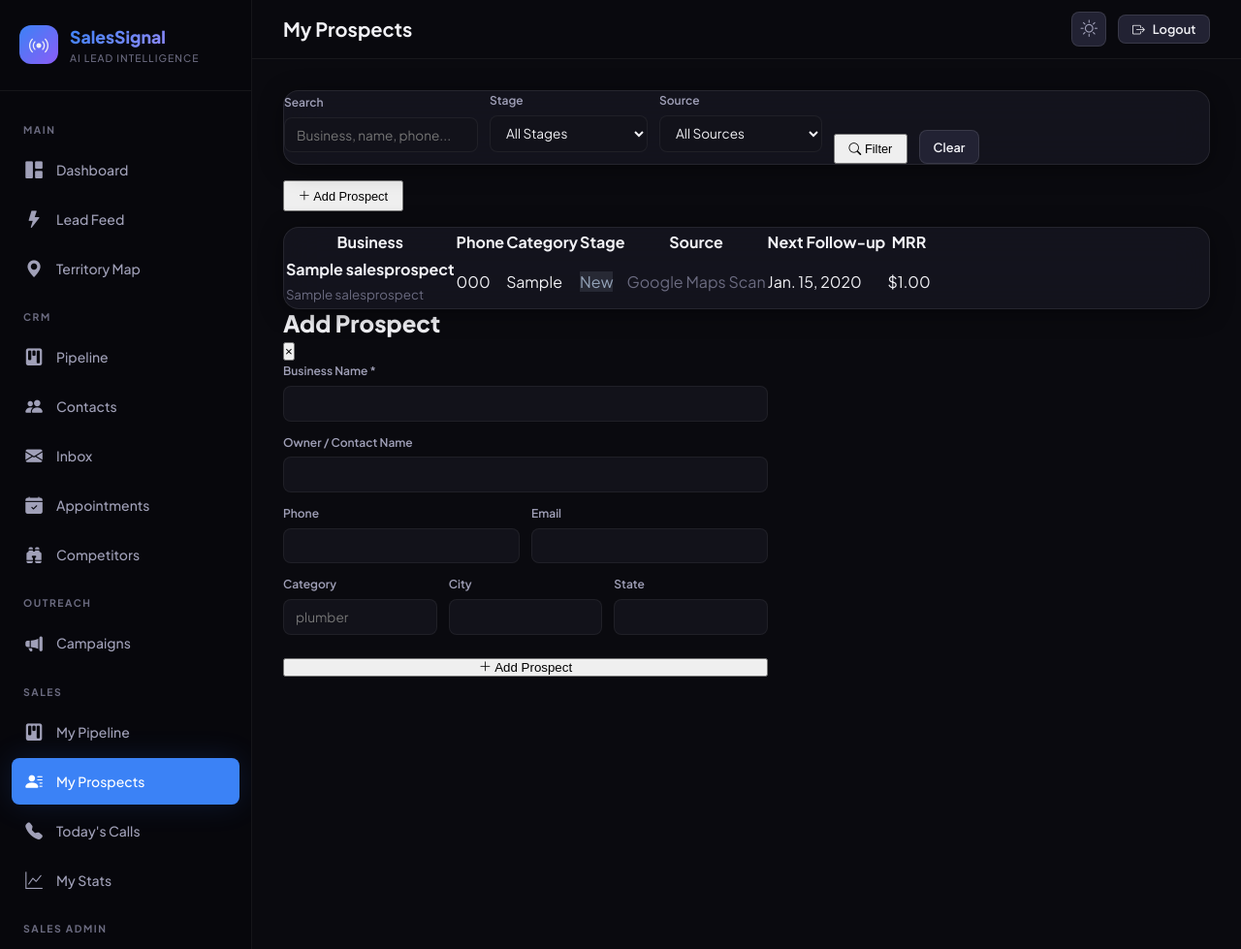
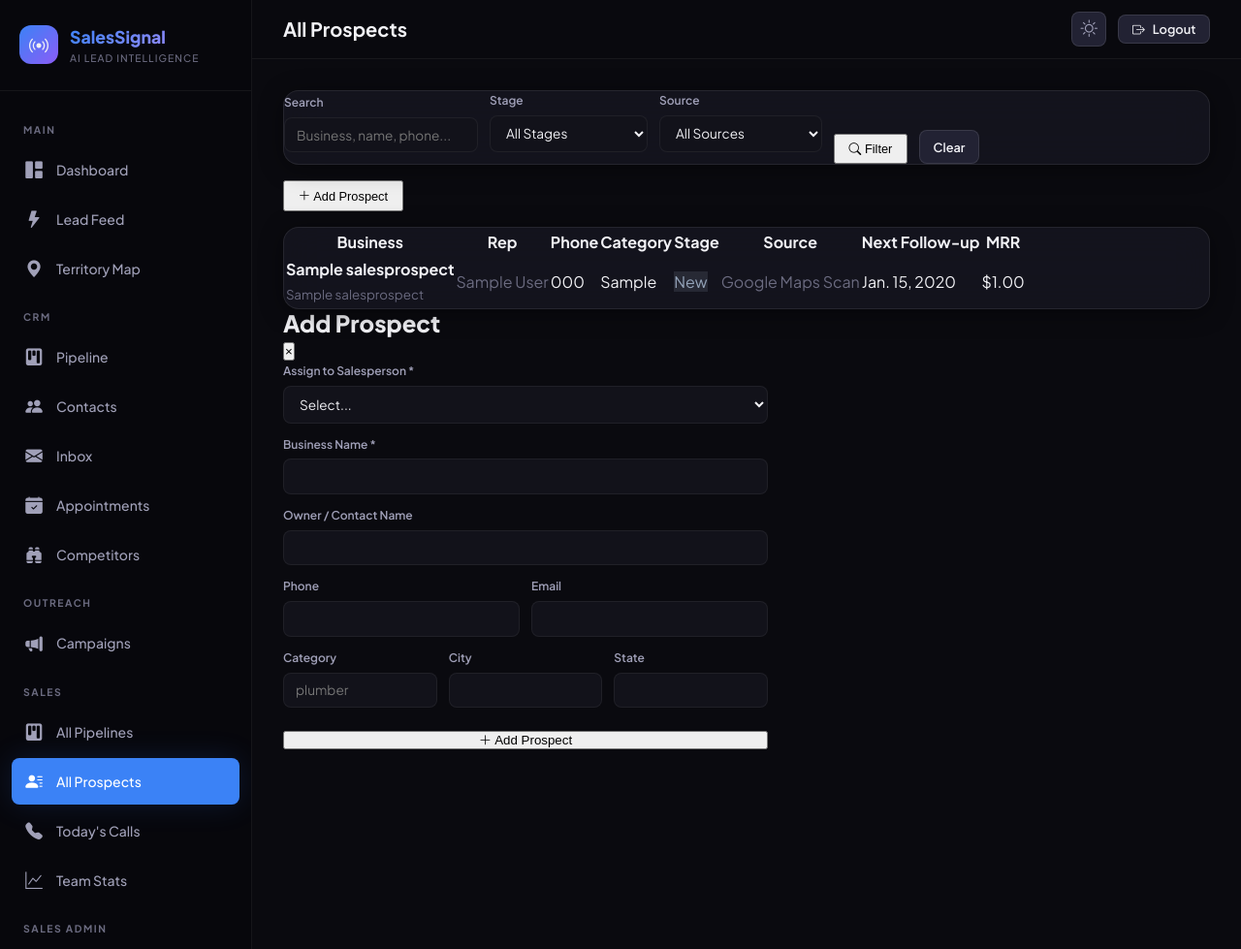
Before and after one commit to ATursi-AI/SalesSignalAI, a Django app: page /sales/prospects/ in a window 1280 px wide, after a click on "Add Prospect". Shown: the whole page at 97% size. Run offline with Django 5.2, Linux system fonts and the light colour scheme; a user stored in the database is signed in; tables that the repository leaves empty hold one stand-in row (values such as "Sample post").

Commit message:
Sales CRM access fix, NYC DOB fix, all updates

```diff
--- a/core/templates/base.html
+++ b/core/templates/base.html
@@ -79,15 +79,15 @@
                     <span>Campaigns</span>
                 </a>
 
-                {% if user.salesperson_profile %}
+                {% if user.salesperson_profile or user.is_superuser %}
                 <div class="sidebar-section-label">Sales</div>
                 <a href="{% url 'sales_pipeline' %}" class="sidebar-link {% if request.resolver_match.url_name == 'sales_pipeline' %}active{% endif %}">
                     <i class="bi bi-kanban-fill"></i>
-                    <span>My Pipeline</span>
+                    <span>{% if user.is_superuser %}All Pipelines{% else %}My Pipeline{% endif %}</span>
                 </a>
                 <a href="{% url 'sales_prospects' %}" class="sidebar-link {% if 'sales_prospect' in request.resolver_match.url_name %}active{% endif %}">
                     <i class="bi bi-person-lines-fill"></i>
-                    <span>My Prospects</span>
+                    <span>{% if user.is_superuser %}All Prospects{% else %}My Prospects{% endif %}</span>
                 </a>
                 <a href="{% url 'sales_today' %}" class="sidebar-link {% if request.resolver_match.url_name == 'sales_today' %}active{% endif %}">
                     <i class="bi bi-telephone-fill"></i>
@@ -95,7 +95,7 @@
                 </a>
                 <a href="{% url 'sales_stats' %}" class="sidebar-link {% if request.resolver_match.url_name == 'sales_stats' %}active{% endif %}">
                     <i class="bi bi-graph-up"></i>
-                    <span>My Stats</span>
+                    <span>{% if user.is_superuser %}Team Stats{% else %}My Stats{% endif %}</span>
                 </a>
                 {% endif %}
 
--- a/core/templates/sales/pipeline.html
+++ b/core/templates/sales/pipeline.html
@@ -1,8 +1,8 @@
 {% extends "base.html" %}
 {% load humanize %}
 
-{% block title %}My Pipeline{% endblock %}
-{% block page_title %}My Pipeline{% endblock %}
+{% block title %}{% if is_sales_admin %}All Pipelines{% else %}My Pipeline{% endif %}{% endblock %}
+{% block page_title %}{% if is_sales_admin %}All Pipelines{% else %}My Pipeline{% endif %}{% endblock %}
 
 {% block extra_css %}
 <style>
@@ -48,6 +48,7 @@
                  onclick="window.location='{% url 'sales_prospect_detail' p.id %}'">
                 <h4>{{ p.business_name|truncatechars:30 }}</h4>
                 <div class="meta">
+                    {% if is_sales_admin %}<strong>{{ p.salesperson.user.get_full_name|default:p.salesperson.user.username }}</strong><br>{% endif %}
                     {% if p.phone %}{{ p.phone }}{% endif %}
                     {% if p.service_category %} &middot; {{ p.service_category }}{% endif %}
                 </div>
--- a/core/templates/sales/prospects.html
+++ b/core/templates/sales/prospects.html
@@ -1,8 +1,8 @@
 {% extends "base.html" %}
 {% load humanize %}
 
-{% block title %}My Prospects{% endblock %}
-{% block page_title %}My Prospects{% endblock %}
+{% block title %}{% if is_sales_admin %}All Prospects{% else %}My Prospects{% endif %}{% endblock %}
+{% block page_title %}{% if is_sales_admin %}All Prospects{% else %}My Prospects{% endif %}{% endblock %}
 
 {% block content %}
 <div class="sales-page">
@@ -50,6 +50,7 @@
                 <thead>
                     <tr>
                         <th>Business</th>
+                        {% if is_sales_admin %}<th>Rep</th>{% endif %}
                         <th>Phone</th>
                         <th>Category</th>
                         <th>Stage</th>
@@ -65,6 +66,7 @@
                             <strong>{{ p.business_name }}</strong>
                             {% if p.owner_name %}<br><small class="text-muted">{{ p.owner_name }}</small>{% endif %}
                         </td>
+                        {% if is_sales_admin %}<td class="text-muted">{{ p.salesperson.user.get_full_name|default:p.salesperson.user.username }}</td>{% endif %}
                         <td>{{ p.phone|default:"—" }}</td>
                         <td>{{ p.service_category|default:"—" }}</td>
                         <td><span class="status-pill status-{{ p.pipeline_stage }}">{{ p.get_pipeline_stage_display }}</span></td>
@@ -73,7 +75,7 @@
                         <td>{% if p.estimated_monthly_value %}${{ p.estimated_monthly_value|intcomma }}{% else %}—{% endif %}</td>
                     </tr>
                     {% empty %}
-                    <tr><td colspan="7" class="text-muted text-center">No prospects yet. Add one or ask your admin to import leads.</td></tr>
+                    <tr><td colspan="{% if is_sales_admin %}8{% else %}7{% endif %}" class="text-muted text-center">No prospects yet. Add one or ask your admin to import leads.</td></tr>
                     {% endfor %}
                 </tbody>
             </table>
@@ -91,6 +93,17 @@
         <form id="add-form">
             {% csrf_token %}
             <input type="hidden" name="action" value="add_prospect">
+            {% if is_sales_admin and salespeople %}
+            <div class="form-group">
+                <label>Assign to Salesperson *</label>
+                <select name="salesperson_id" class="form-input" required>
+                    <option value="">Select...</option>
+                    {% for s in salespeople %}
+                    <option value="{{ s.id }}">{{ s.user.get_full_name|default:s.user.username }}</option>
+                    {% endfor %}
+                </select>
+            </div>
+            {% endif %}
             <div class="form-group">
                 <label>Business Name *</label>
                 <input type="text" name="business_name" class="form-input" required>
--- a/core/templates/sales/stats.html
+++ b/core/templates/sales/stats.html
@@ -1,8 +1,8 @@
 {% extends "base.html" %}
 {% load humanize %}
 
-{% block title %}My Stats{% endblock %}
-{% block page_title %}My Stats{% endblock %}
+{% block title %}{% if is_sales_admin %}Team Stats{% else %}My Stats{% endif %}{% endblock %}
+{% block page_title %}{% if is_sales_admin %}Team Stats{% else %}My Stats{% endif %}{% endblock %}
 
 {% block content %}
 <div class="sales-page">
--- a/core/views/sales.py
+++ b/core/views/sales.py
@@ -1,8 +1,11 @@
 """
 Salesperson views — personal pipeline, prospects, activity logging, daily calls, stats.
-Accessible by staff users who have a SalesPerson profile at /sales/.
+Accessible at /sales/ by:
+  - Superusers/admins: see ALL prospects across ALL salespeople (no SalesPerson profile needed)
+  - Staff with a SalesPerson profile: see only their own prospects
 """
 from datetime import date, timedelta
+from functools import wraps
 
 from django.contrib.auth.decorators import login_required
 from django.db.models import Count, Sum, Q, Avg
@@ -19,39 +22,54 @@ def _get_sp(request):
     return getattr(request.user, 'salesperson_profile', None)
 
 
-def salesperson_required(view):
-    """Decorator: user must be logged in AND have a SalesPerson profile."""
-    from functools import wraps
+def sales_access_required(view):
+    """Decorator: user must be logged in AND be either a superuser or have a SalesPerson profile."""
 
     @wraps(view)
     @login_required
     def wrapper(request, *args, **kwargs):
         sp = _get_sp(request)
-        if not sp:
-            from django.http import HttpResponseForbidden
-            return HttpResponseForbidden('You do not have a salesperson profile.')
-        request.salesperson = sp
+        request.salesperson = sp  # may be None for admins
+        request.is_sales_admin = request.user.is_superuser
+        if not sp and not request.user.is_superuser:
+            return redirect('login')
         return view(request, *args, **kwargs)
     return wrapper
 
 
-@salesperson_required
+def _prospect_qs(request):
+    """Return the base prospect queryset: all for admins, own for salespeople."""
+    if request.is_sales_admin:
+        return SalesProspect.objects.all()
+    return request.salesperson.prospects.all()
+
+
+def _activity_qs(request):
+    """Return the base activity queryset: all for admins, own for salespeople."""
+    if request.is_sales_admin:
+        return SalesActivity.objects.all()
+    return request.salesperson.activities.all()
+
+
+@sales_access_required
 def pipeline(request):
-    """Kanban board for the salesperson's pipeline."""
+    """Kanban board — all prospects for admin, own for salesperson."""
     sp = request.salesperson
+    base_qs = _prospect_qs(request)
     stages = SalesProspect.PIPELINE_CHOICES
     columns = []
     for code, label in stages:
-        prospects = sp.prospects.filter(pipeline_stage=code).order_by('-updated_at')
+        prospects = base_qs.filter(pipeline_stage=code).select_related('salesperson__user').order_by('-updated_at')
         columns.append({'code': code, 'label': label, 'prospects': prospects})
 
     return render(request, 'sales/pipeline.html', {
         'columns': columns,
         'sp': sp,
+        'is_sales_admin': request.is_sales_admin,
     })
 
 
-@salesperson_required
+@sales_access_required
 def pipeline_move(request):
     """AJAX: move a prospect to a new pipeline stage."""
     if request.method != 'POST':
@@ -60,28 +78,42 @@ def pipeline_move(request):
     sp = request.salesperson
     prospect_id = request.POST.get('prospect_id')
     new_stage = request.POST.get('stage')
-    prospect = get_object_or_404(SalesProspect, id=prospect_id, salesperson=sp)
+
+    if request.is_sales_admin:
+        prospect = get_object_or_404(SalesProspect, id=prospect_id)
+    else:
+        prospect = get_object_or_404(SalesProspect, id=prospect_id, salesperson=sp)
+
     old_stage = prospect.pipeline_stage
     prospect.pipeline_stage = new_stage
     prospect.save(update_fields=['pipeline_stage', 'updated_at'])
 
-    # Auto-log stage change
+    # Auto-log stage change — attribute to the prospect's salesperson for admins
+    log_sp = sp or prospect.salesperson
     SalesActivity.objects.create(
-        prospect=prospect, salesperson=sp, activity_type='note',
+        prospect=prospect, salesperson=log_sp, activity_type='note',
         description=f'Moved from {old_stage} → {new_stage}',
     )
     return JsonResponse({'success': True})
 
 
-@salesperson_required
+@sales_access_required
 def prospects(request):
     """Full prospect table with search and filters."""
     sp = request.salesperson
 
     # Handle add prospect POST
     if request.method == 'POST' and request.POST.get('action') == 'add_prospect':
+        # Admin must pick a salesperson; salesperson defaults to self
+        if request.is_sales_admin:
+            sp_id = request.POST.get('salesperson_id')
+            assign_sp = get_object_or_404(SalesPerson, id=sp_id) if sp_id else sp
+            if not assign_sp:
+                return JsonResponse({'error': 'Select a salesperson'}, status=400)
+        else:
+            assign_sp = sp
         new = SalesProspect.objects.create(
-            salesperson=sp,
+            salesperson=assign_sp,
             business_name=request.POST.get('business_name', ''),
             owner_name=request.POST.get('owner_name', ''),
             phone=request.POST.get('phone', ''),
@@ -93,7 +125,7 @@ def prospects(request):
         )
         return JsonResponse({'success': True, 'id': new.id})
 
-    qs = sp.prospects.all()
+    qs = _prospect_qs(request).select_related('salesperson__user')
 
     stage = request.GET.get('stage', '')
     search = request.GET.get('q', '')
@@ -114,6 +146,8 @@ def prospects(request):
     return render(request, 'sales/prospects.html', {
         'prospects': qs[:200],
         'sp': sp,
+        'is_sales_admin': request.is_sales_admin,
+        'salespeople': SalesPerson.objects.filter(status='active') if request.is_sales_admin else None,
         'stages': SalesProspect.PIPELINE_CHOICES,
         'sources': SalesProspect.SOURCE_CHOICES,
         'current_stage': stage,
@@ -122,11 +156,18 @@ def prospects(request):
     })
 
 
-@salesperson_required
+@sales_access_required
 def prospect_detail(request, prospect_id):
     """Single prospect: info, activity timeline, action buttons."""
     sp = request.salesperson
-    prospect = get_object_or_404(SalesProspect, id=prospect_id, salesperson=sp)
+
+    if request.is_sales_admin:
+        prospect = get_object_or_404(SalesProspect, id=prospect_id)
+    else:
+        prospect = get_object_or_404(SalesProspect, id=prospect_id, salesperson=sp)
+
+    # For activity logging, attribute to prospect's salesperson if admin has no profile
+    log_sp = sp or prospect.salesperson
 
     if request.method == 'POST':
         action = request.POST.get('action', '')
@@ -138,7 +179,7 @@ def prospect_detail(request, prospect_id):
             duration = request.POST.get('call_duration')
 
             SalesActivity.objects.create(
-                prospect=prospect, salesperson=sp,
+                prospect=prospect, salesperson=log_sp,
                 activity_type=activity_type,
                 description=description,
                 outcome=outcome,
@@ -161,7 +202,7 @@ def prospect_detail(request, prospect_id):
                 prospect.next_follow_up_date = followup_date
                 prospect.save(update_fields=['next_follow_up_date'])
                 SalesActivity.objects.create(
-                    prospect=prospect, salesperson=sp,
+                    prospect=prospect, salesperson=log_sp,
                     activity_type='follow_up',
                     description=f'Follow-up scheduled for {followup_date}',
                 )
@@ -174,7 +215,7 @@ def prospect_detail(request, prospect_id):
                 prospect.estimated_monthly_value = monthly_value
             prospect.save(update_fields=['pipeline_stage', 'estimated_monthly_value', 'updated_at'])
             SalesActivity.objects.create(
-                prospect=prospect, salesperson=sp,
+                prospect=prospect, salesperson=log_sp,
                 activity_type='closed_won',
                 description=f'Deal closed! MRR: ${monthly_value or "TBD"}',
             )
@@ -186,7 +227,7 @@ def prospect_detail(request, prospect_id):
             prospect.lost_reason = lost_reason
             prospect.save(update_fields=['pipeline_stage', 'lost_reason', 'updated_at'])
             SalesActivity.objects.create(
-                prospect=prospect, salesperson=sp,
+                prospect=prospect, salesperson=log_sp,
                 activity_type='closed_lost',
                 description=f'Lost: {prospect.get_lost_reason_display()}',
             )
@@ -202,26 +243,13 @@ def prospect_detail(request, prospect_id):
             prospect.save()
             return JsonResponse({'success': True})
 
-        elif action == 'add_prospect':
-            new = SalesProspect.objects.create(
-                salesperson=sp,
-                business_name=request.POST.get('business_name', ''),
-                owner_name=request.POST.get('owner_name', ''),
-                phone=request.POST.get('phone', ''),
-                email=request.POST.get('email', ''),
-                service_category=request.POST.get('service_category', ''),
-                city=request.POST.get('city', ''),
-                state=request.POST.get('state', ''),
-                source='manual_entry',
-            )
-            return JsonResponse({'success': True, 'id': new.id})
-
-    activities = prospect.activities.all()[:50]
+    activities = prospect.activities.select_related('salesperson__user').all()[:50]
 
     return render(request, 'sales/prospect_detail.html', {
         'prospect': prospect,
         'activities': activities,
         'sp': sp,
+        'is_sales_admin': request.is_sales_admin,
         'stages': SalesProspect.PIPELINE_CHOICES,
         'lost_reasons': SalesProspect.LOST_REASON_CHOICES,
         'activity_types': SalesActivity.TYPE_CHOICES,
@@ -229,69 +257,77 @@ def prospect_detail(request, prospect_id):
     })
 
 
-@salesperson_required
+@sales_access_required
 def today_calls(request):
     """Today's call sheet: overdue follow-ups + today's follow-ups + call goal."""
     sp = request.salesperson
     today = date.today()
+    base_qs = _prospect_qs(request).select_related('salesperson__user')
+    act_qs = _activity_qs(request)
 
-    overdue = sp.prospects.filter(
+    overdue = base_qs.filter(
         next_follow_up_date__lt=today,
     ).exclude(
         pipeline_stage__in=['closed_won', 'closed_lost'],
     ).order_by('next_follow_up_date')
 
-    todays = sp.prospects.filter(
+    todays = base_qs.filter(
         next_follow_up_date=today,
     ).exclude(
         pipeline_stage__in=['closed_won', 'closed_lost'],
     ).order_by('business_name')
 
-    new_prospects = sp.prospects.filter(
+    new_prospects = base_qs.filter(
         pipeline_stage='new',
     ).order_by('-created_at')[:20]
 
-    calls_today = sp.activities.filter(
+    calls_today = act_qs.filter(
         activity_type='call', created_at__date=today,
     ).count()
+
+    call_goal = sp.daily_call_goal if sp else 0
 
     return render(request, 'sales/today.html', {
         'overdue': overdue,
         'todays': todays,
         'new_prospects': new_prospects,
         'calls_today': calls_today,
-        'call_goal': sp.daily_call_goal,
+        'call_goal': call_goal,
         'sp': sp,
+        'is_sales_admin': request.is_sales_admin,
     })
 
 
-@salesperson_required
+@sales_access_required
 def stats(request):
-    """Personal stats: calls, demos, deals, conversion, leaderboard."""
+    """Personal stats (salesperson) or team-wide stats (admin). Plus leaderboard."""
     sp = request.salesperson
     today = date.today()
     week_start = today - timedelta(days=today.weekday())
     month_start = today.replace(day=1)
 
-    calls_today = sp.activities.filter(activity_type='call', created_at__date=today).count()
-    calls_week = sp.activities.filter(activity_type='call', created_at__date__gte=week_start).count()
-    calls_month = sp.activities.filter(activity_type='call', created_at__date__gte=month_start).count()
-    demos_week = sp.activities.filter(activity_type='demo', created_at__date__gte=week_start).count()
-    demos_month = sp.activities.filter(activity_type='demo', created_at__date__gte=month_start).count()
-    deals_month = sp.prospects.filter(pipeline_stage='closed_won', updated_at__date__gte=month_start).count()
-    mrr_month = sp.prospects.filter(
+    act_qs = _activity_qs(request)
+    prospect_qs = _prospect_qs(request)
+
+    calls_today = act_qs.filter(activity_type='call', created_at__date=today).count()
+    calls_week = act_qs.filter(activity_type='call', created_at__date__gte=week_start).count()
+    calls_month = act_qs.filter(activity_type='call', created_at__date__gte=month_start).count()
+    demos_week = act_qs.filter(activity_type='demo', created_at__date__gte=week_start).count()
+    demos_month = act_qs.filter(activity_type='demo', created_at__date__gte=month_start).count()
+    deals_month = prospect_qs.filter(pipeline_stage='closed_won', updated_at__date__gte=month_start).count()
+    mrr_month = prospect_qs.filter(
         pipeline_stage='closed_won', updated_at__date__gte=month_start,
         estimated_monthly_value__isnull=False,
     ).aggregate(total=Sum('estimated_monthly_value'))['total'] or 0
 
-    total_won = sp.prospects.filter(pipeline_stage='closed_won').count()
-    total_closed = sp.prospects.filter(pipeline_stage__in=['closed_won', 'closed_lost']).count()
+    total_won = prospect_qs.filter(pipeline_stage='closed_won').count()
+    total_closed = prospect_qs.filter(pipeline_stage__in=['closed_won', 'closed_lost']).count()
     conversion_rate = round(total_won / total_closed * 100, 1) if total_closed else 0
 
-    active_pipeline = sp.prospects.exclude(
+    active_pipeline = prospect_qs.exclude(
         pipeline_stage__in=['closed_won', 'closed_lost'],
     ).count()
-    pipeline_value = sp.prospects.exclude(
+    pipeline_value = prospect_qs.exclude(
         pipeline_stage__in=['closed_won', 'closed_lost'],
     ).filter(
         estimated_monthly_value__isnull=False,
@@ -310,12 +346,13 @@ def stats(request):
             'name': person.user.get_full_name() or person.user.username,
             'deals': deals,
             'calls': calls,
-            'is_me': person.id == sp.id,
+            'is_me': sp and person.id == sp.id,
         })
     leaderboard.sort(key=lambda x: (-x['deals'], -x['calls']))
 
     return render(request, 'sales/stats.html', {
         'sp': sp,
+        'is_sales_admin': request.is_sales_admin,
         'calls_today': calls_today,
         'calls_week': calls_week,
         'calls_month': calls_month,
@@ -327,5 +364,5 @@ def stats(request):
         'active_pipeline': active_pipeline,
         'pipeline_value': pipeline_value,
         'leaderboard': leaderboard,
-        'call_goal': sp.daily_call_goal,
+        'call_goal': sp.daily_call_goal if sp else 0,
     })
```
Also changed, not shown: core/templates/sales/today.html (+14 -5 lines), core/utils/monitors/nyc_dob.py (+31 -28 lines), .claude/settings.local.json.
